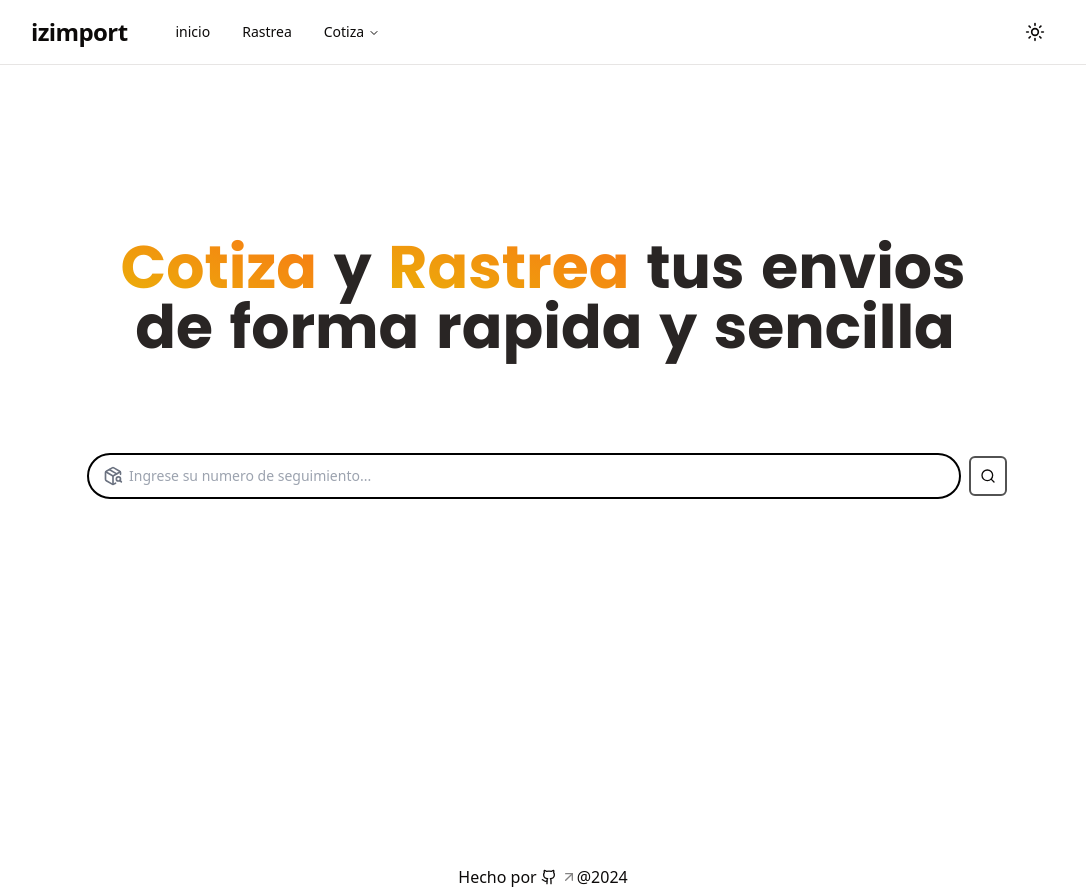
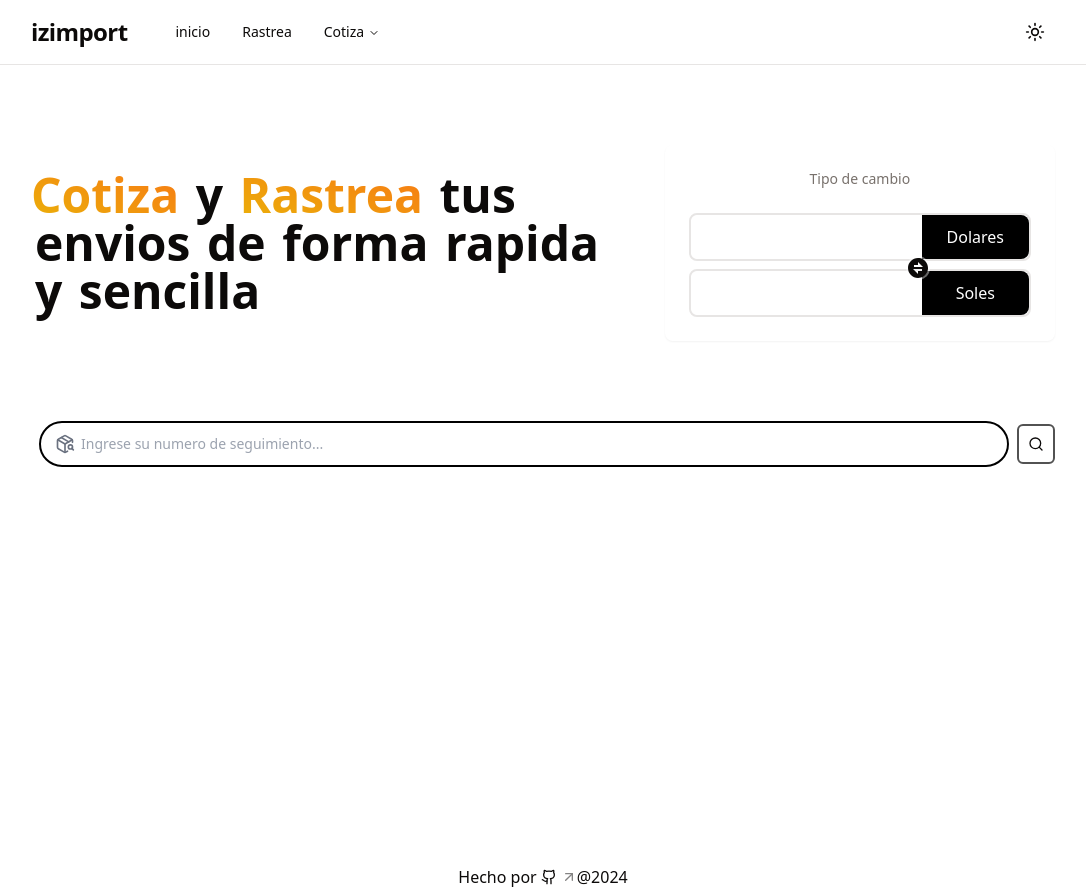
Before and after one commit to ivanmayta/izimport.com, a Next.js app: page / in a window 1280 px wide. Shown: the whole page, without its empty margins (97-1183 px from the left). Built offline with nearby package versions, Linux system fonts and the light colour scheme.

Commit message:
refactor: adjust and add exchange design at main page.

```diff
--- a/src/app/globals.css
+++ b/src/app/globals.css
@@ -32,9 +32,10 @@
     }
 
     .dark {
-        --background: 20 14.3% 4.1%;
+        --background: 0 0 0;
         --foreground: 60 9.1% 97.8%;
         --card: 20 14.3% 4.1%;
+        --exchange: #0e0e0e;
         --card-foreground: 60 9.1% 97.8%;
         --popover: 20 14.3% 4.1%;
         --popover-foreground: 60 9.1% 97.8%;
--- a/src/app/page.js
+++ b/src/app/page.js
@@ -1,8 +1,13 @@
 import { Tracking } from "@components/shipment/tracking-dhl"
-import { Poppins } from "next/font/google"
 import { Suspense } from "react"
 import { highlightedText } from "@/lib/utils"
-const poppins = Poppins({ subsets: ["latin"], weight: "700" })
+import {
+    Card,
+    CardDescription,
+    CardHeader,
+    CardContent,
+} from "@/components/ui/card"
+import { ExchangeFill } from "@/icons/exchange-fill"
 
 const highlighText = {
     text: "Cotiza y Rastrea tus envios de forma rapida y sencilla",
@@ -14,16 +19,46 @@ export default function Home() {
 
     return (
         <>
-            <section className="relative mt-40 w-full h-full border-neutral-300 p-3 px-12 placeholder-neutral-500 focus:outline-none   focus:ring-1 focus:ring-neutral-300 dark:focus:ring-neutral-700 flex flex-col gap-4">
-                <h1
-                    className={`${poppins.className} mb-10 sm:mb-20 text-3xl text-center sm:text-6xl dark:text-white text-stone-800`}
-                >
+            <section className="my-20 lg:flex lg:items-center lg:justify-between lg:space-x-12 space-y-8 lg:space-y-0">
+                <h2 className="lg:w-3/5 text-4xl sm:text-5xl font-bold">
                     {highlightedText(text, keywords, styles)}
-                </h1>
-                <Suspense fallback={<div>Loading...</div>}>
-                    <Tracking />
-                </Suspense>
+                </h2>
+                <Card className="dark:bg-exchange lg:w-2/5 border-[0px]">
+                    <CardHeader>
+                        <CardDescription className="text-center">
+                            Tipo de cambio
+                        </CardDescription>
+                    </CardHeader>
+                    <CardContent className="relative flex flex-col gap-2 ">
+                        <div className=" h-12 border-2 rounded-lg flex">
+                            <input
+                                className="h-full rounded-l-lg flex-grow"
+                                text=""
+                            ></input>
+                            <label className="w-1/3 h-full bg-black text-white px-2 rounded-r-lg flex items-center justify-center">
+                                Dolares
+                            </label>
+                        </div>
+                        <div className="absolute top-[40%] right-[30%] -translate-y-1/3 -translate-x-1/3">
+                            <div className="bg-background/40 w-6 h-6 rounded-full">
+                                <ExchangeFill  />
+                            </div>
+                        </div>
+                        <div className="h-12 border-2 rounded-lg flex">
+                            <input
+                                className="h-full rounded-l-lg flex-grow"
+                                text=""
+                            ></input>
+                            <label className="w-1/3 h-full bg-black text-white px-2 rounded-r-lg flex items-center justify-center">
+                                Soles
+                            </label>
+                        </div>
+                    </CardContent>
+                </Card>
             </section>
+            <Suspense fallback={<div>Loading...</div>}>
+                <Tracking />
+            </Suspense>
         </>
     )
 }
--- a/src/components/ui/card.jsx
+++ b/src/components/ui/card.tsx
@@ -1,11 +1,15 @@
 import * as React from "react"
-import { cn } from "../../lib/utils"
 
-const Card = React.forwardRef(({ className, ...props }, ref) => (
+import { cn } from "@/lib/utils"
+
+const Card = React.forwardRef<
+    HTMLDivElement,
+    React.HTMLAttributes<HTMLDivElement>
+>(({ className, ...props }, ref) => (
     <div
         ref={ref}
         className={cn(
-            "rounded-lg border bg-background text-card-foreground shadow-sm",
+            "rounded-lg border  text-card-foreground shadow-sm",
             className
         )}
         {...props}
@@ -13,7 +17,10 @@ const Card = React.forwardRef(({ className, ...props }, ref) => (
 ))
 Card.displayName = "Card"
 
-const CardHeader = React.forwardRef(({ className, ...props }, ref) => (
+const CardHeader = React.forwardRef<
+    HTMLDivElement,
+    React.HTMLAttributes<HTMLDivElement>
+>(({ className, ...props }, ref) => (
     <div
         ref={ref}
         className={cn("flex flex-col space-y-1.5 p-6", className)}
@@ -22,8 +29,11 @@ const CardHeader = React.forwardRef(({ className, ...props }, ref) => (
 ))
 CardHeader.displayName = "CardHeader"
 
-const CardTitle = React.forwardRef(({ className, ...props }, ref) => (
-    <h3
+const CardTitle = React.forwardRef<
+    HTMLDivElement,
+    React.HTMLAttributes<HTMLDivElement>
+>(({ className, ...props }, ref) => (
+    <div
         ref={ref}
         className={cn(
             "text-2xl font-semibold leading-none tracking-tight",
@@ -34,8 +44,11 @@ const CardTitle = React.forwardRef(({ className, ...props }, ref) => (
 ))
 CardTitle.displayName = "CardTitle"
 
-const CardDescription = React.forwardRef(({ className, ...props }, ref) => (
-    <p
+const CardDescription = React.forwardRef<
+    HTMLDivElement,
+    React.HTMLAttributes<HTMLDivElement>
+>(({ className, ...props }, ref) => (
+    <div
         ref={ref}
         className={cn("text-sm text-muted-foreground", className)}
         {...props}
@@ -43,12 +56,18 @@ const CardDescription = React.forwardRef(({ className, ...props }, ref) => (
 ))
 CardDescription.displayName = "CardDescription"
 
-const CardContent = React.forwardRef(({ className, ...props }, ref) => (
+const CardContent = React.forwardRef<
+    HTMLDivElement,
+    React.HTMLAttributes<HTMLDivElement>
+>(({ className, ...props }, ref) => (
     <div ref={ref} className={cn("p-6 pt-0", className)} {...props} />
 ))
 CardContent.displayName = "CardContent"
 
-const CardFooter = React.forwardRef(({ className, ...props }, ref) => (
+const CardFooter = React.forwardRef<
+    HTMLDivElement,
+    React.HTMLAttributes<HTMLDivElement>
+>(({ className, ...props }, ref) => (
     <div
         ref={ref}
         className={cn("flex items-center p-6 pt-0", className)}
--- /dev/null
+++ b/src/icons/exchange-fill.tsx
@@ -0,0 +1,16 @@
+export const ExchangeFill = ({ ...props }) => {
+    return (
+        <svg
+            {...props}
+            xmlns="http://www.w3.org/2000/svg"
+            width="24"
+            height="24"
+            viewBox="0 0 24 24"
+        >
+            <path
+                fill="currentColor"
+                d="M12.005 22.003c-5.523 0-10-4.477-10-10s4.477-10 10-10s10 4.477 10 10s-4.477 10-10 10m0-13h-4v2h9l-5-5zm-5 4l5 5v-3h4v-2z"
+            />
+        </svg>
+    )
+}
--- a/tailwind.config.js
+++ b/tailwind.config.js
@@ -24,6 +24,7 @@ module.exports = {
                 input: "hsl(var(--input))",
                 ring: "hsl(var(--ring))",
                 background: "hsl(var(--background))",
+                exchange: "var(--exchange)",
                 foreground: "hsl(var(--foreground))",
                 primary: {
                     DEFAULT: "hsl(var(--primary))",
```
